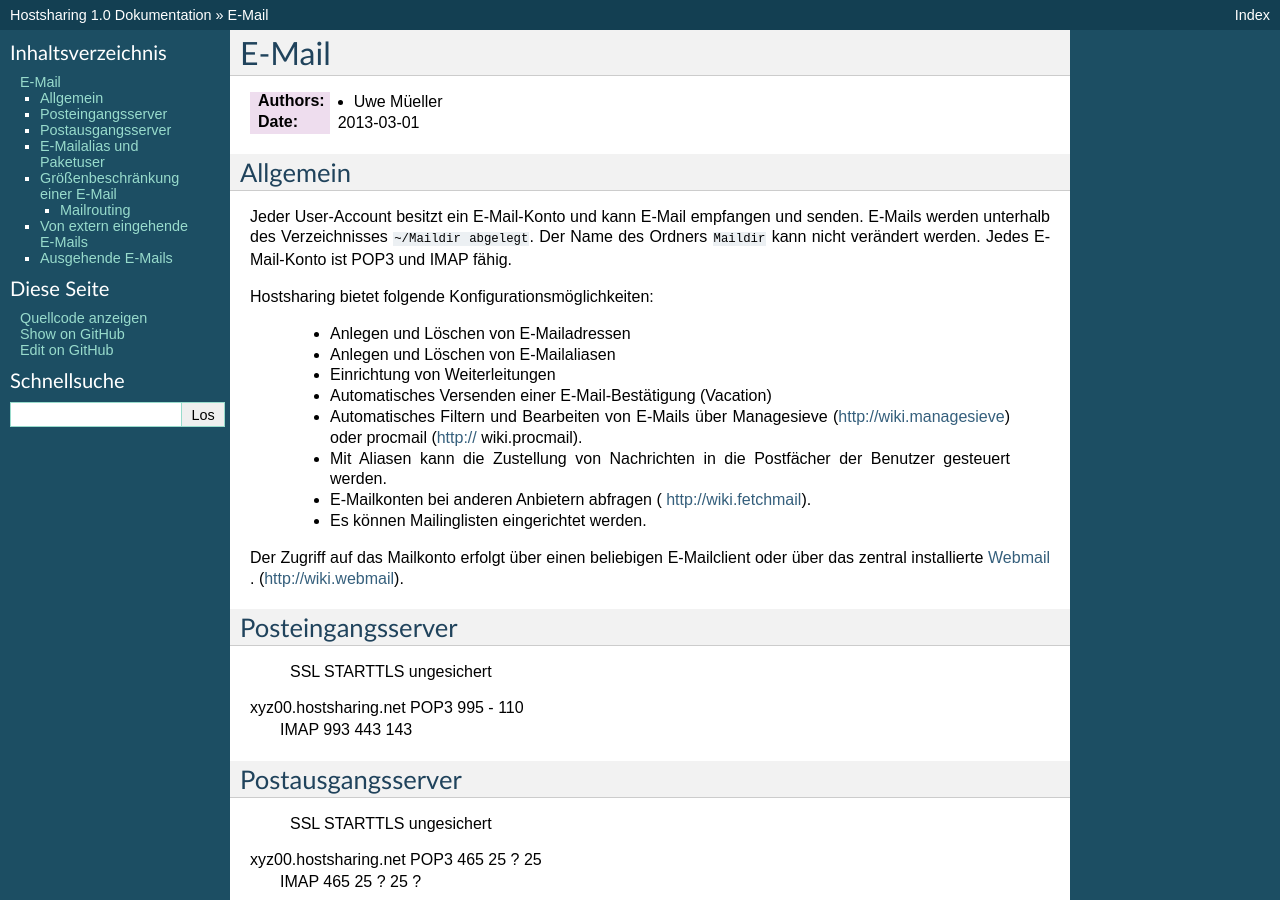
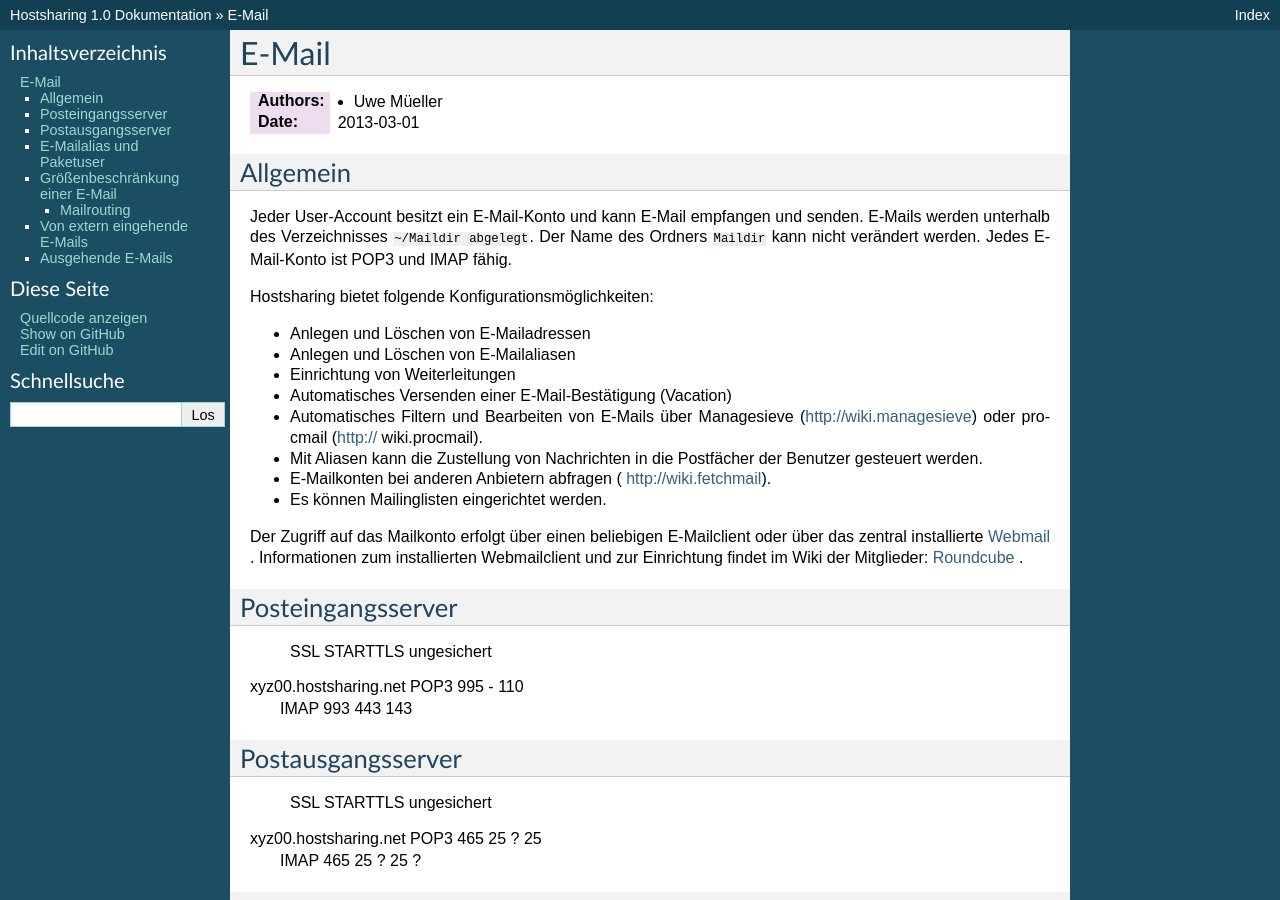
Before and after one commit to hostsharing/hs.docs.users, a Sphinx documentation site: the page built from source/email.rst, in a window 1280 px wide and 900 px high. Built offline with Sphinx 7.4.7, drawn with Linux system fonts in a browser that asks for light colours; pages that are not in the unit, such as notebooks, are missing from menus.

Commit message:
added links

```diff
--- a/source/email.rst
+++ b/source/email.rst
@@ -12,18 +12,18 @@ Jedes E-Mail-Konto ist POP3 und IMAP fähig.
 
 Hostsharing bietet folgende Konfigurationsmöglichkeiten:
 
-  - Anlegen und Löschen von E-Mailadressen
-  - Anlegen und Löschen von E-Mailaliasen
-  - Einrichtung von Weiterleitungen
-  - Automatisches Versenden einer E-Mail-Bestätigung (Vacation)
-  - Automatisches Filtern und Bearbeiten von E-Mails über Managesieve (http://wiki.managesieve) oder procmail (http:// wiki.procmail).
-  - Mit Aliasen kann die Zustellung von Nachrichten in die Postfächer der Benutzer gesteuert werden.
-  - E-Mailkonten bei anderen Anbietern abfragen ( http://wiki.fetchmail).
-  - Es können Mailinglisten eingerichtet werden.
+- Anlegen und Löschen von E-Mailadressen
+- Anlegen und Löschen von E-Mailaliasen
+- Einrichtung von Weiterleitungen
+- Automatisches Versenden einer E-Mail-Bestätigung (Vacation)
+- Automatisches Filtern und Bearbeiten von E-Mails über Managesieve (http://wiki.managesieve) oder procmail (http:// wiki.procmail).
+- Mit Aliasen kann die Zustellung von Nachrichten in die Postfächer der Benutzer gesteuert werden.
+- E-Mailkonten bei anderen Anbietern abfragen ( http://wiki.fetchmail).
+- Es können Mailinglisten eingerichtet werden.
 
 
-Der Zugriff auf das Mailkonto erfolgt über einen beliebigen E-Mailclient oder über das zentral installierte `Webmail <http://webmail.hostsharing.net>`_ . (http://wiki.webmail).
-
+Der Zugriff auf das Mailkonto erfolgt über einen beliebigen E-Mailclient oder über das zentral installierte `Webmail <http://webmail.hostsharing.net>`_ .
+Informationen zum installierten Webmailclient und zur Einrichtung findet im Wiki der Mitglieder: `Roundcube <https://wiki.hostsharing.net/index.php?title=Webmail>`_ .
 
 Posteingangsserver
 ------------------
```
